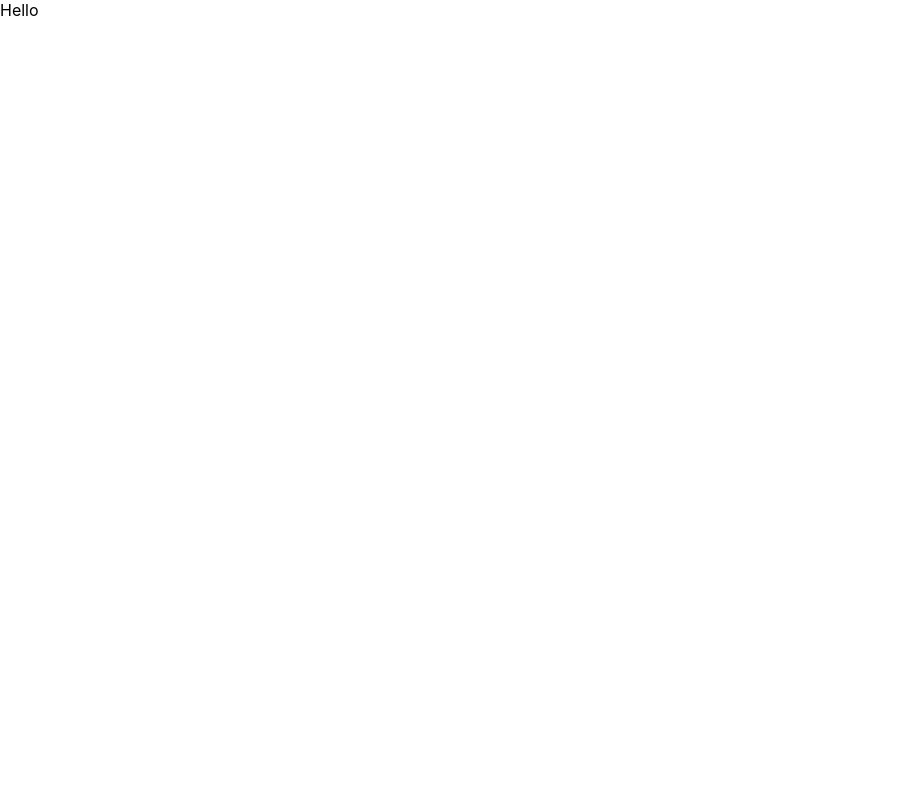
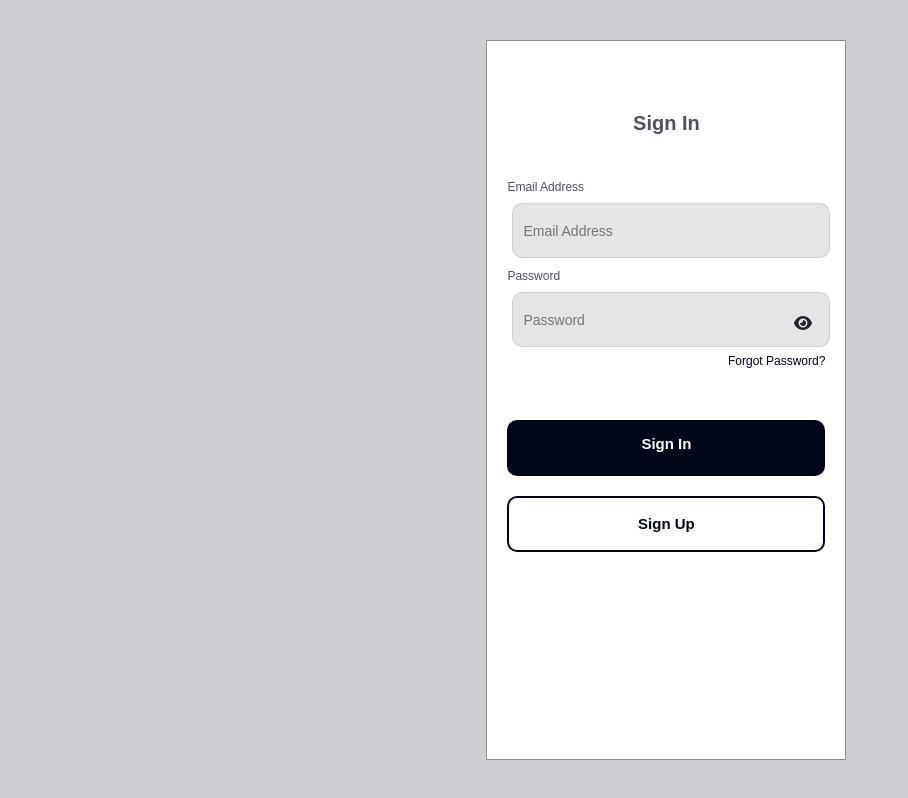
Before and after one commit to Smog-Olufolahan/LightPay, a React (Create React App) app in the folder lightpay/: page / in a window 1280 px wide. Shown: the whole page, without its empty margins (0-908 px from the left). Built offline with nearby package versions, Linux system fonts and the light colour scheme; the HTML template or start-up script is replaced by a standard one.

Commit message:
sigin page

```diff
--- a/lightpay/package.json
+++ b/lightpay/package.json
@@ -3,14 +3,20 @@
   "version": "0.1.0",
   "private": true,
   "dependencies": {
+    "@fortawesome/fontawesome-svg-core": "^6.1.1",
+    "@fortawesome/free-solid-svg-icons": "^6.1.1",
+    "@fortawesome/react-fontawesome": "^0.1.18",
     "@testing-library/jest-dom": "^5.16.4",
     "@testing-library/react": "^13.2.0",
     "@testing-library/user-event": "^13.5.0",
     "@types/jest": "^27.5.0",
     "@types/node": "^16.11.33",
     "@types/react-icons": "^3.0.0",
+    "axios": "^0.27.2",
+    "bootstrap": "^5.1.3",
     "react": "^18.1.0",
     "react-dom": "^18.1.0",
+    "react-hook-form": "^7.31.0",
     "react-icons": "^4.3.1",
     "react-router-dom": "^6.3.0",
     "react-scripts": "5.0.1",
--- a/lightpay/src/App.tsx
+++ b/lightpay/src/App.tsx
@@ -1,11 +1,19 @@
-import {Routes, Route} from 'react-router-dom'
-import ResetPassword from '../src/pages/ResetPassword';
-
+import React from 'react';
+import {BrowserRouter as Router,Routes, Route} from 'react-router-dom';
+import 'bootstrap/dist/css/bootstrap.min.css';
+import Signin from './components/signin';
+import "./components/css/main.css"
 function App() {
   return (
-    <Routes>
-      <Route path="/" element={<ResetPassword />} />
-    </Routes>
+    <div>
+      <Signin/>
+      {/* <Router>
+      <Routes>
+      <Route path="/" element={ <Signin/> } />
+      </Routes>
+      </Router> */}
+          </div>
+
   );
 }
 
--- /dev/null
+++ b/lightpay/src/components/css/main.css
@@ -0,0 +1,131 @@
+
+* {
+	box-sizing: border-box;
+}
+
+body, html {
+  background-color: #01051A1A;
+	height: 100%;
+	font-family: Ubuntu-Regular, sans-serif;
+}
+
+.container {
+  width: 360px;
+  height: 90vh;
+  margin-left: 38%;
+  margin-top: 40px;
+  display: flex;
+  flex-wrap: wrap;
+  position: absolute;
+  justify-content: center;
+  padding: 20px;
+  opacity: 100%;
+  background-color: #fff;
+  border: 1px solid rgb(143, 143, 143);
+
+}
+
+.wrap-signin {
+  width: 360px;
+  background: #FFF;
+
+}
+
+.signin-form {
+  width: 100%;
+  position: relative;
+}
+
+
+
+.email, .password {
+  text-align: left;
+  width: 100%;
+  font-weight: normal;
+  font-size: 12px;
+  color: #4E515F;
+}
+
+.signin-form-title {
+  font-weight: bold;
+  font-size: 20px;
+  line-height: 1.2;
+  text-align: center;
+  display: block;
+  width: 100%;
+  top: 0;
+  left: 0;
+  color: #4E515F;
+  padding-top: 50px;
+  padding-bottom: 39px;
+}
+
+.wrap-input {
+  width: 100%;
+  position: relative;
+  z-index: 1;
+}
+
+.input {
+  font-size: 14px;
+  font-weight: normal;
+  color: #A3A5AC;
+  border-radius: 10px;
+  padding: 10px;
+  margin: 5px;
+  width: 100%;
+  border: 1px solid #01051A1A;
+  outline: none;
+  background-color: #01051A1A;
+  display: block;
+  position: relative;
+  height: 55px;
+}
+
+.eye {
+  position: absolute;
+  margin-left: 90%;
+  margin-top: -40px;
+}
+
+.text-right {
+  text-align: right;
+  font-size:12px;
+  line-height: 1.5;
+}
+
+a {
+  text-decoration: none;
+  color: #01051A;
+}
+
+.signin-btn {
+  font-weight: bold;
+  color: #fff;
+  width: 100%;
+  display: flex;
+  justify-content: center;
+  line-height: 1.8;
+  height: 56px;
+  padding: 10px;
+  border-radius: 10px;
+  font-size: 15px;
+  margin: 50px 0 10px 0;
+  border: none;
+  outline: none;
+  background-color: #01051A;
+}
+
+.signup-btn {
+  font-weight: bold;
+  color: #01051A;
+  width: 100%;
+  padding: 10px;
+  border-radius: 10px;
+  border: 2px solid #01051A;
+  font-size: 15px;
+  margin: 10px 0;
+  outline: none;
+  background-color: #fff;
+  height: 56px;
+}
--- /dev/null
+++ b/lightpay/src/components/signin.tsx
@@ -0,0 +1,82 @@
+import React, {ChangeEvent, useState} from 'react'
+import { useForm } from "react-hook-form";
+import Axios from "axios";
+
+import { FontAwesomeIcon } from "@fortawesome/react-fontawesome";
+import { faEye } from "@fortawesome/free-solid-svg-icons";
+const eye = <FontAwesomeIcon icon={faEye} />;
+
+const Signin = () => {
+const [formData, setFormData]= useState({
+    email: "",
+    password: ""
+})
+
+const [passwordShown, setPasswordShown] = useState(false);
+const togglePasswordVisiblity = () => {
+    setPasswordShown(passwordShown ? false : true);
+  };
+
+const [submitted, setSubmitted] = useState(false);
+
+const handleSubmit=(e:React.SyntheticEvent)=>{
+e.preventDefault()
+setSubmitted(true)
+console.log(formData)
+Axios.post("http://localhost:3000/login", formData)
+.then(response => {
+	console.log(response.data)
+	localStorage.setItem("userToken", response.data)
+	})
+
+};
+
+return (
+        <div className="container">
+		<div className="wrap-signin">
+			<form action="#" onSubmit={handleSubmit}  className="signin-form validate-form" >
+
+				<span className="signin-form-title">
+					Sign In
+				</span>
+
+				<div className="wrap-input validate-email" data-validate="Please enter email-address">
+					<label className="email" htmlFor="email">Email Address</label>
+					<input className="input"
+					type="text"
+					name="email"
+					onChange={(e: ChangeEvent<HTMLInputElement>)=> setFormData({...formData, email: e.target.value})}
+					value={formData.email}
+					 placeholder="Email Address"
+					 id="email-address"/>
+				</div>
+				<div className="wrap-input validate-password" data-validate="Please enter password">
+					<label className="password" htmlFor="password">Password</label>
+					<input className="input"
+					name="password"
+					value={formData.password}
+					onChange={(e: ChangeEvent<HTMLInputElement>)=> setFormData({...formData, password: e.target.value})}
+					 placeholder="Password"
+					 id="password"
+					 type={passwordShown ? "text" : "password"}
+					 />
+					 <i className="eye" onClick={togglePasswordVisiblity}>{eye}</i>
+				</div>
+
+				<div className="text-right">
+					<a href="forget-password">Forgot Password?</a>
+				</div>
+
+				<button className="signin-btn" type="submit">Sign In</button>
+
+				<button className="signup-btn">Sign Up</button>
+
+
+			</form>
+
+		</div>
+	</div>
+    );
+}
+
+export default Signin;
```
Also changed, not shown: lightpay/src/components/delete-me.txt (deleted), 1 other file (tests, documents, lock files or other folders).
